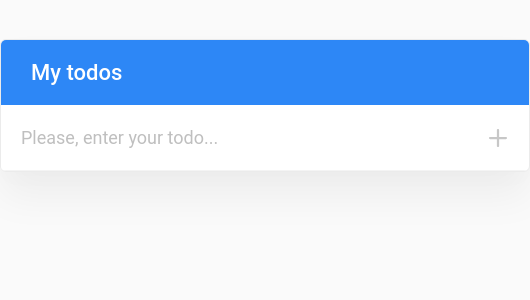
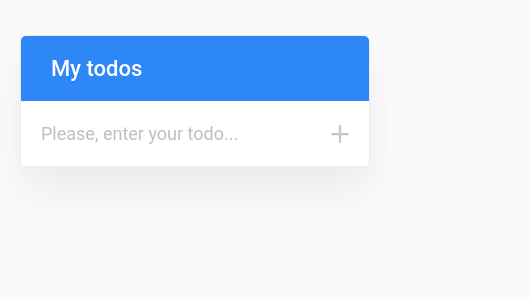
Before and after one commit to SMU25/vue-js-todo-list, a Vue app: page / in a window 390 px wide. Shown: the top 300 px of the page, 530 px wide, since content can reach past the window. Built offline with nearby package versions, Linux system fonts and the light colour scheme.

Commit message:
Added responsive design

```diff
--- a/src/styles/app.scss
+++ b/src/styles/app.scss
@@ -2,6 +2,9 @@
 
 body {
   background-color: #fafafa;
+  @media (max-width: 650px) {
+    padding: 0 20px;
+  }
 }
 
 .todo {
@@ -13,6 +16,11 @@ body {
   border-radius: 6px;
   overflow: hidden;
   border: 1px solid #ebebeb;
+
+  @media (max-width: 650px) {
+    max-width: 530px;
+    width: 100%;
+  }
 
   &__header {
     background-color: #2d87f6;
```
